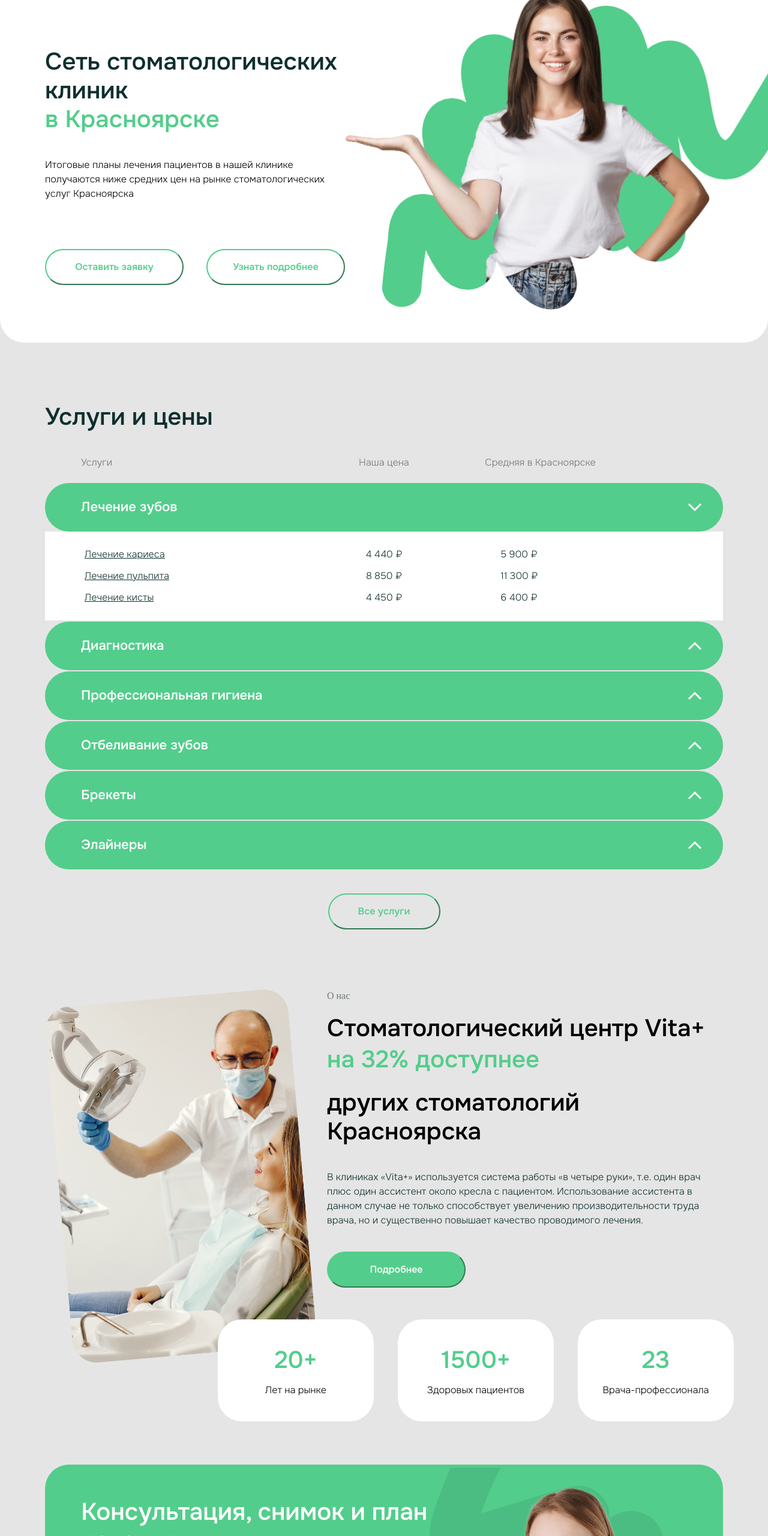
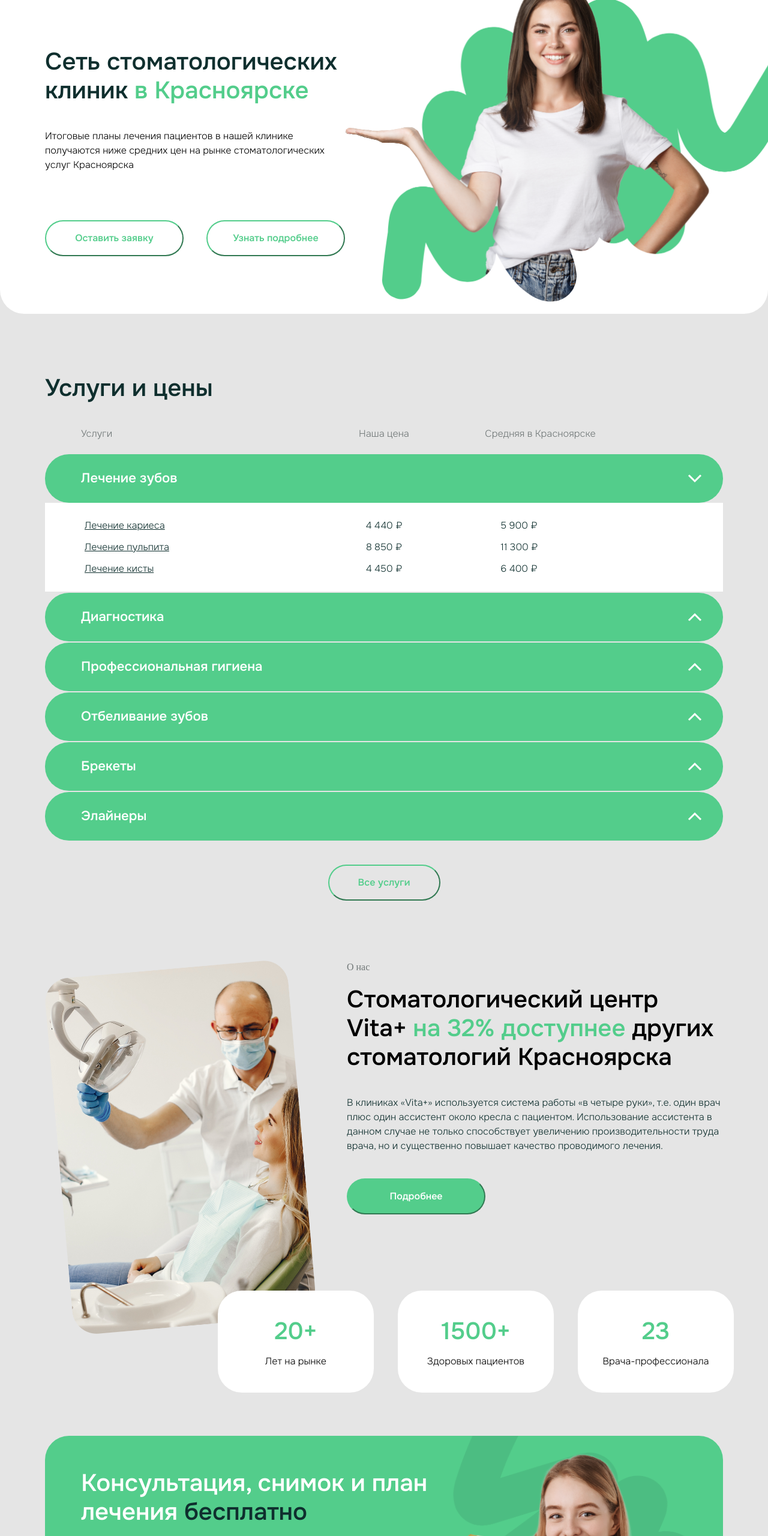
Before and after one commit to Mari-marina/Vitaplus, a website: page src/index.html in a window 1280 px wide. Shown: the part 220-2780 px from the top of the page at 60% size. Drawn offline with nearby package versions, Linux system fonts and the light colour scheme; files that its build step writes are made by us from their sources; files whose address does not match are found by name.

Commit message:
title eddit

```diff
--- a/gulp/version.json
+++ b/gulp/version.json
@@ -1,3 +1,3 @@
 {
-    "main": "20220530011415"
+    "main": "20220530012344"
 }
--- a/src/html/header.html
+++ b/src/html/header.html
@@ -23,7 +23,7 @@
 	</div>
 	<div class="header__wrapper">
 		<div class="header__content">
-		<h1 class="header__title title">Сеть стоматологических клиник<h1 class="header__title--color title">в Красноярске</h1>
+		<h1 class="header__title title">Сеть стоматологических клиник <span class="header__title--color title">в Красноярске</span>
 	</h1>
 		<p class="header__text">Итоговые планы лечения пациентов в нашей клинике получаются ниже средних цен на рынке стоматологических услуг Красноярска</p>
 		<div class="header__button">
--- a/src/html/section/aboutUs.html
+++ b/src/html/section/aboutUs.html
@@ -4,7 +4,7 @@
 <img class="aboutUs__img" src="./../../img/doctor-aboutUs.png" alt="doctor">
 <div class="aboutUs__wrapper">
 <span class="aboutUs__span">О нас</span>
-<h2 class="aboutUs__title title">Стоматологический центр Vita+ <h2 class="aboutUs__title--color">на 32% доступнее </h2> <h2 class="aboutUs__title title">других стоматологий Красноярска</h2>
+<h2 class="aboutUs__title title">Стоматологический центр Vita+ <span class="aboutUs__title--color">на 32% доступнее </span> <span class="aboutUs__title title">других стоматологий Красноярска</span>
 <p class="aboutUs__text">В клиниках «Vita+» используется система работы «в четыре руки», т.е. один врач плюс один ассистент около кресла с пациентом. Использование ассистента в данном случае не только способствует увеличению производительности труда врача, но и существенно повышает качество проводимого лечения.</p>
 <button class="aboutUs__button">Подробнее</button>
 </div>
--- a/src/html/section/consultations.html
+++ b/src/html/section/consultations.html
@@ -3,7 +3,7 @@
 <div class="consultations__wrap--color">
 <div class="consultations__content">
 <div class="consultations__wrapper">
-<h2 class="consultations__title title">Консультация, снимок и план лечения <h2 class="consultations__title--color title">бесплатно</h2></h2>
+<h2 class="consultations__title title">Консультация, снимок и план лечения <span class="consultations__title--color title">бесплатно</span></h2>
 <p class="consultations__text">Укажите свой номер телефона, мы перезвоним и подберём для вас удобное время приёма. Или позвоните нам сами — +7 499 955-50-67</p>
 <div class="consultations__buttons">
 <button class="consultations__button">Телефон</button>
--- a/src/scss/blocks/_aboutUs.scss
+++ b/src/scss/blocks/_aboutUs.scss
@@ -12,7 +12,7 @@
 }
 &__wrapper {
   width: 100%;
-  max-width: 660px;
+  max-width: 627px;
 }
 &__text {
   margin: 40px 0 40px;
--- a/src/scss/blocks/_consultations.scss
+++ b/src/scss/blocks/_consultations.scss
@@ -6,6 +6,9 @@
   &__wrapper{
      max-width: 600px;
      width: 100%;
+  }
+  &__title--color {
+    color: #0F2F2E;
   }
   &__title,
   &__text {
@@ -29,7 +32,7 @@
     border: none;
   }
   &__img {
-    max-width: 514px;
+    max-width: 471px;
     width: 100%;
     position: absolute;
     top: -53px;
--- a/src/scss/blocks/_header.scss
+++ b/src/scss/blocks/_header.scss
@@ -51,9 +51,8 @@ margin-top: 40px;
   }
   &__img {
     position: absolute;
-    max-width: 779px;
-    // width: 100%;
-    bottom: -41px;
+    max-width: 778px;
+    bottom: -76px;
   }
 }
 .title {
```
Also changed, not shown: dist/css/style.css, dist/css/style.min.css, dist/index.html.
